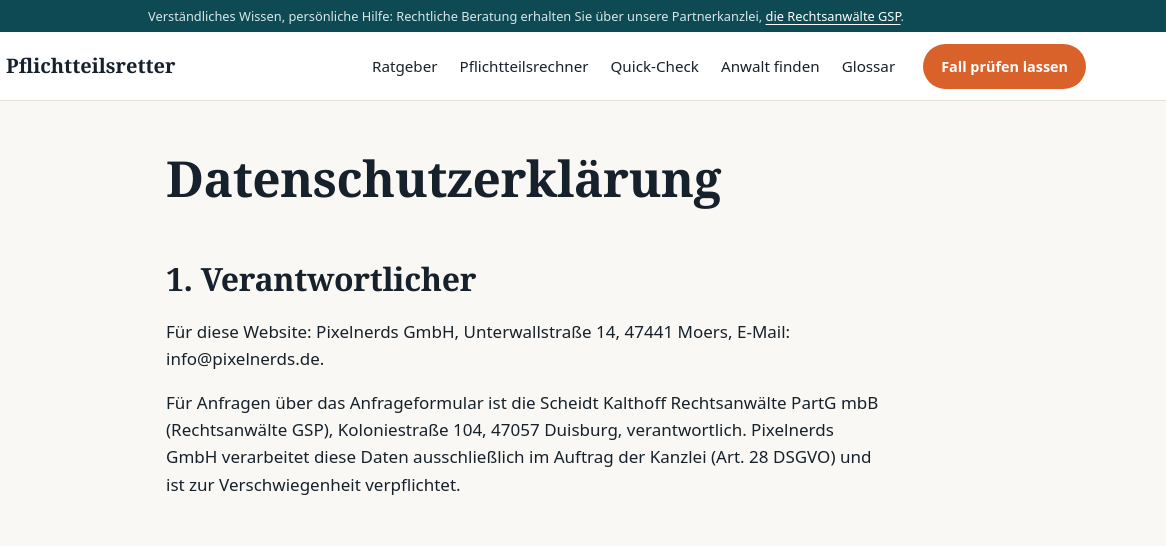
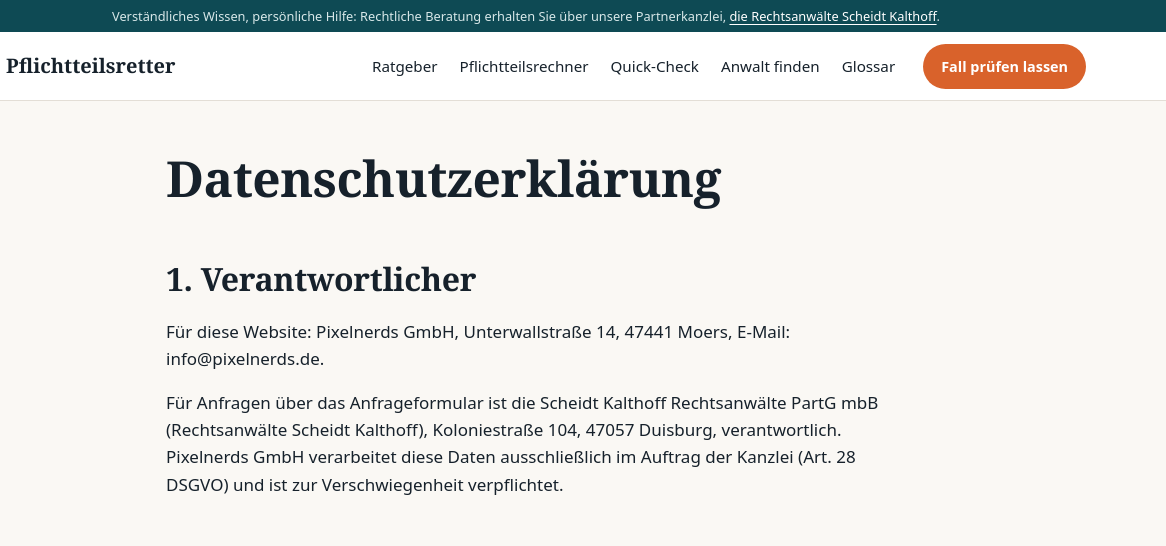
Before and after one commit to pixelnerds-gmbh/pflichtteilsretter, an Astro site: page /datenschutz in a window 1280 px wide. Shown: the top 546 px of the page, 114-1280 px from the left. Built offline with nearby package versions, Linux system fonts and the light colour scheme; Astro itself is replaced by a stand-in of ours.

Commit message:
Kanzleiname: Rechtsanwälte Scheidt Kalthoff
Co-Authored-By: Claude Opus 5.5 <noreply@anthropic.com>
Claude-Session: https://claude.ai/code/session_014ta3r22HuzTL7ZDHzJpVRK

```diff
--- a/src/config.ts
+++ b/src/config.ts
@@ -26,10 +26,10 @@ export const BETREIBER = {
 
 // Partnerkanzlei (Angaben von rechtsanwaelte-gsp.de, Stand 25.11.2026)
 export const KANZLEI = {
-  name: 'Rechtsanwälte GSP', // für Überschriften und Labels
-  nom: 'die Rechtsanwälte GSP', // im Satz: „… prüfen Ihren Fall“ (Plural!)
-  dat: 'den Rechtsanwälten GSP', // „mit/von/bei …“
-  akk: 'die Rechtsanwälte GSP', // „an …“
+  name: 'Rechtsanwälte Scheidt Kalthoff', // für Überschriften und Labels
+  nom: 'die Rechtsanwälte Scheidt Kalthoff', // im Satz: „… prüfen Ihren Fall“ (Plural!)
+  dat: 'den Rechtsanwälten Scheidt Kalthoff', // „mit/von/bei …“
+  akk: 'die Rechtsanwälte Scheidt Kalthoff', // „an …“
   rechtsform: 'Scheidt Kalthoff Rechtsanwälte PartG mbB',
   website: 'https://rechtsanwaelte-gsp.de',
   strasse: 'Koloniestraße 104',
--- a/src/pages/datenschutz.astro
+++ b/src/pages/datenschutz.astro
@@ -9,7 +9,7 @@ import { BETREIBER, KANZLEI } from '../config';
 
     <h2>1. Verantwortlicher</h2>
     <p>Für diese Website: {BETREIBER.firma}, {BETREIBER.strasse}, {BETREIBER.ort}, E-Mail: {BETREIBER.email}.</p>
-    <p>Für Anfragen über das Anfrageformular ist die {KANZLEI.rechtsform} (Rechtsanwälte GSP), {KANZLEI.strasse}, {KANZLEI.ort}, verantwortlich. {BETREIBER.firma} verarbeitet diese Daten ausschließlich im Auftrag der Kanzlei (Art. 28 DSGVO) und ist zur Verschwiegenheit verpflichtet.</p>
+    <p>Für Anfragen über das Anfrageformular ist die {KANZLEI.rechtsform} (Rechtsanwälte Scheidt Kalthoff), {KANZLEI.strasse}, {KANZLEI.ort}, verantwortlich. {BETREIBER.firma} verarbeitet diese Daten ausschließlich im Auftrag der Kanzlei (Art. 28 DSGVO) und ist zur Verschwiegenheit verpflichtet.</p>
 
     <h2>2. Hosting und Server-Logfiles</h2>
     <p>Beim Aufruf der Website werden technisch notwendige Daten (IP-Adresse, Zeitpunkt, aufgerufene Seite, Browser) vom Hosting-Anbieter verarbeitet, um die Website auszuliefern und abzusichern (Art. 6 Abs. 1 lit. f DSGVO). Hosting-Anbieter ist die Netlify, Inc., 101 2nd Street, San Francisco, CA 94105, USA. Dabei können Daten in die USA übermittelt werden; die Übermittlung stützt sich auf die EU-Standardvertragsklauseln bzw. das EU-US Data Privacy Framework. Server-Logfiles werden vom Hosting-Anbieter nur kurzfristig gespeichert.</p>
```
